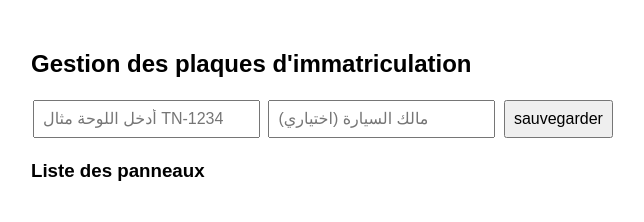
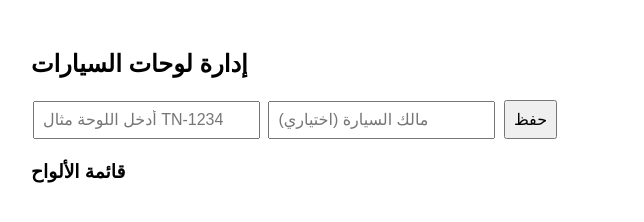
Before and after one commit to skander3/anpr-system1, a plain HTML site: page index.html in a window 1280 px wide. Shown: the whole page, without its empty margins (209-853 px from the left). Drawn offline with Linux system fonts and the light colour scheme; no server answers.

```diff
--- a/index.html
+++ b/index.html
@@ -3,7 +3,7 @@
 <head>
   <meta charset="utf-8">
   <meta name="viewport" content="width=device-width, initial-scale=1">
-  <title> Plates Manager</title>
+  <title>إدارة لوحات السيارات</title>
   <style>
     body { font-family: Arial; max-width:800px; margin:20px auto; padding:10px; }
     input, button, select { padding:8px; font-size:16px; margin:2px; }
@@ -12,19 +12,19 @@
   </style>
 </head>
 <body>
-  <h2>Gestion des plaques d'immatriculation</h2>
+  <h2>إدارة لوحات السيارات</h2>
 
   <form id="plateForm">
     <input id="plateInput" placeholder="أدخل اللوحة مثال TN-1234" required>
     <input id="ownerInput" placeholder="مالك السيارة (اختياري)">
-    <button type="submit">sauvegarder
+    <button type="submit">حفظ
 </button>
   </form>
 
   <div id="msg"></div>
 
   <div id="platesList">
-    <h3>Liste des panneaux</h3>
+    <h3> قائمة الألواح </h3>
     <div id="list"></div>
   </div>
 
```
